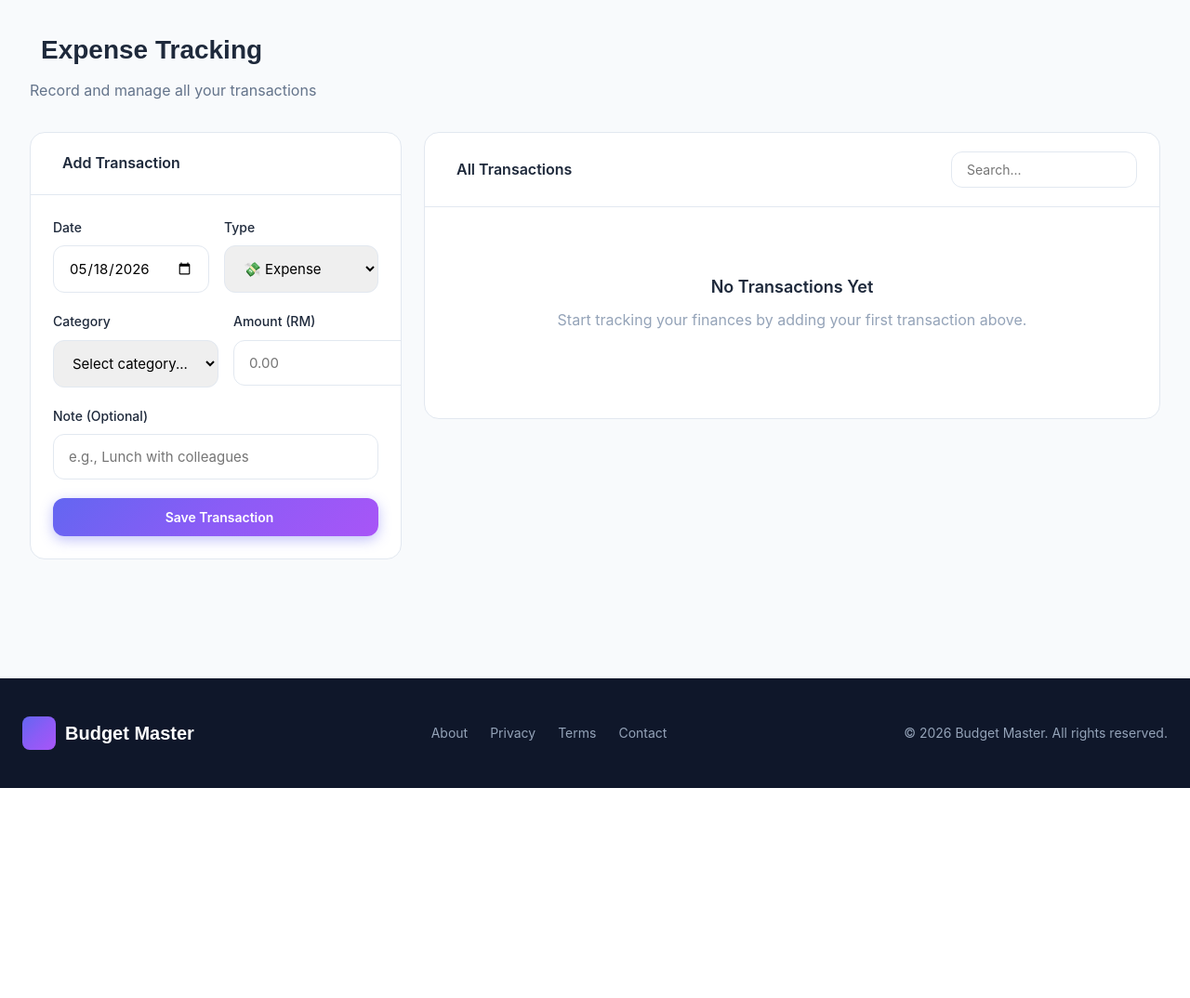
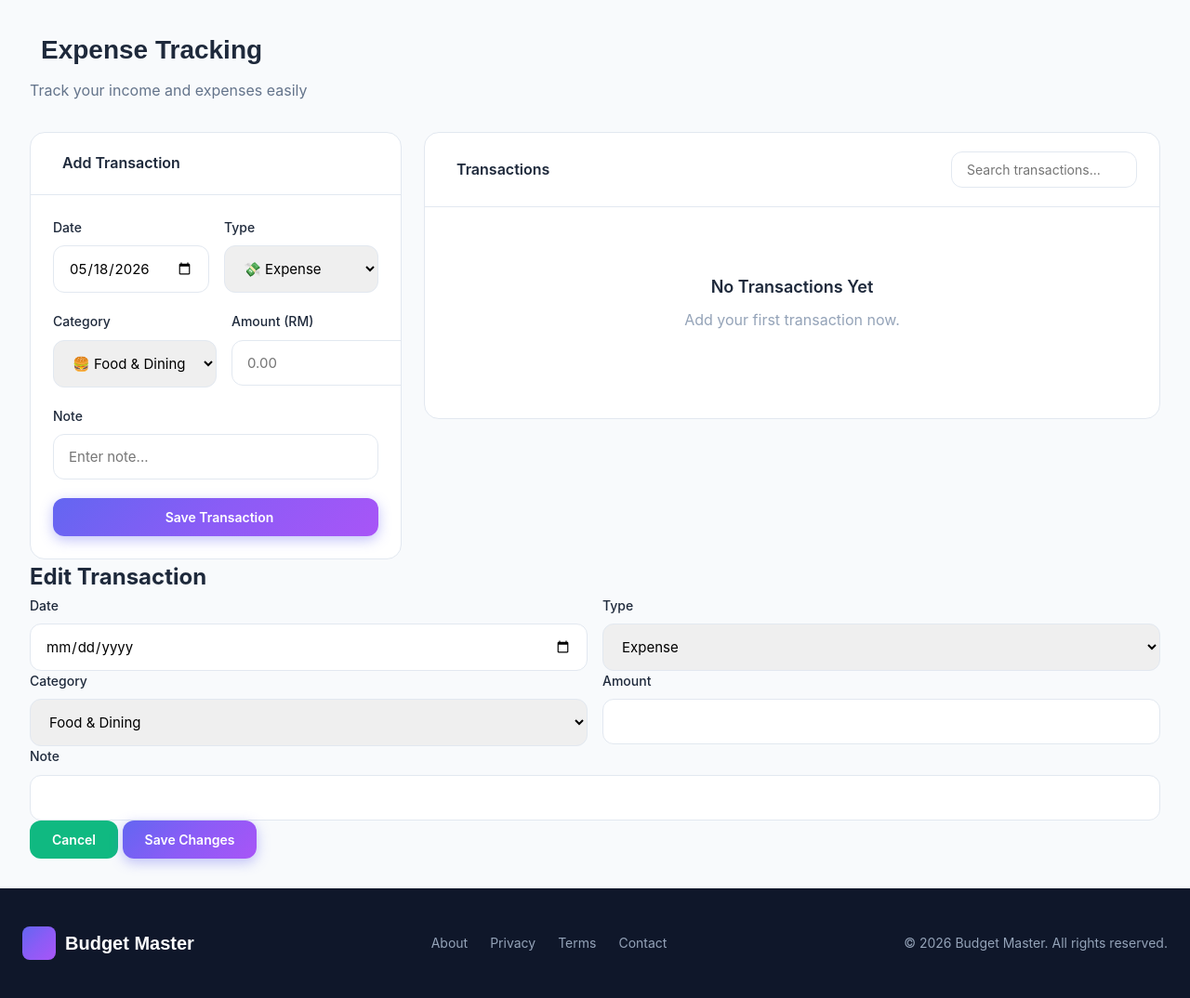
Before and after one commit to jt2911/budget-master, a Flask app: page /expenses in a window 1280 px wide. Shown: the part 70-1144 px from the top of the page at 93% size. Before the commit the page ends 918 px from the top, so only its background shows below. Run offline with Flask 3, Linux system fonts and the light colour scheme; a user stored in the database is signed in; data that the repository does not hold is empty.

Commit message:
Add files via upload

```diff
--- a/templates/expenses.html
+++ b/templates/expenses.html
@@ -6,29 +6,30 @@
 <div class="page-container">
     <div class="page-header reveal">
         <div class="page-title">
-            <h1><i class="fas fa-receipt"></i> Expense Tracking</h1>
-            <p>Record and manage all your transactions</p>
+            <h1><i class="fas fa-wallet"></i> Expense Tracking</h1>
+            <p>Track your income and expenses easily</p>
         </div>
     </div>
 
     <div class="page-grid">
-        <!-- Add Transaction Form -->
+        <!-- Add Transaction -->
         <div class="form-section reveal">
-            <div class="card">
+            <div class="card glass-card">
                 <div class="card-header">
                     <h2><i class="fas fa-plus-circle"></i> Add Transaction</h2>
                 </div>
+
                 <div class="card-body">
                     <form method="POST" action="{{ url_for('expenses') }}" class="transaction-form">
                         <div class="form-row">
                             <div class="form-group">
-                                <label for="date">Date</label>
-                                <input type="date" id="date" name="date" required
-                                       value="{{ now().strftime('%Y-%m-%d') if now is defined else '' }}">
+                                <label>Date</label>
+                                <input type="date" name="date" id="date" required>
                             </div>
+
                             <div class="form-group">
-                                <label for="type">Type</label>
-                                <select id="type" name="type" required>
+                                <label>Type</label>
+                                <select name="type" required>
                                     <option value="expense">💸 Expense</option>
                                     <option value="income">💰 Income</option>
                                 </select>
@@ -37,32 +38,29 @@
 
                         <div class="form-row">
                             <div class="form-group">
-                                <label for="category">Category</label>
-                                <select id="category" name="category" required>
-                                    <option value="">Select category...</option>
-                                    <option value="Necessities">🏠 Necessities</option>
-                                    <option value="Food">🍔 Food & Dining</option>
+                                <label>Category</label>
+                                <select name="category" required>
+                                    <option value="Food & Dining">🍔 Food & Dining</option>
                                     <option value="Transport">🚗 Transport</option>
+                                    <option value="Shopping">🛍 Shopping</option>
                                     <option value="Entertainment">🎮 Entertainment</option>
-                                    <option value="Shopping">🛍️ Shopping</option>
+                                    <option value="Education">📚 Education</option>
                                     <option value="Health">💊 Health</option>
-                                    <option value="Education">📚 Education</option>
-                                    <option value="Bills">📄 Bills & Utilities</option>
+                                    <option value="Bills">📄 Bills</option>
                                     <option value="Savings">💎 Savings</option>
                                     <option value="Others">📦 Others</option>
                                 </select>
                             </div>
+
                             <div class="form-group">
-                                <label for="amount">Amount (RM)</label>
-                                <input type="number" id="amount" name="amount" required
-                                       min="0.01" step="0.01" placeholder="0.00">
+                                <label>Amount (RM)</label>
+                                <input type="number" step="0.01" min="0.01" name="amount" placeholder="0.00" required>
                             </div>
                         </div>
 
                         <div class="form-group">
-                            <label for="note">Note (Optional)</label>
-                            <input type="text" id="note" name="note"
-                                   placeholder="e.g., Lunch with colleagues">
+                            <label>Note</label>
+                            <input type="text" name="note" placeholder="Enter note...">
                         </div>
 
                         <button type="submit" class="btn btn-primary btn-block">
@@ -73,49 +71,62 @@
             </div>
         </div>
 
-        <!-- Transactions List -->
+        <!-- Transaction List -->
         <div class="list-section reveal">
-            <div class="card">
+            <div class="card glass-card">
                 <div class="card-header">
-                    <h2><i class="fas fa-list"></i> All Transactions</h2>
-                    <div class="filter-group">
-                        <input type="text" id="searchTransactions" placeholder="Search..." class="search-input">
-                    </div>
+                    <h2><i class="fas fa-list"></i> Transactions</h2>
+
+                    <input type="text" id="searchTransactions" class="search-input" placeholder="Search transactions...">
                 </div>
+
                 <div class="card-body">
+                    {% if expenses %}
                     <div class="transactions-table-wrapper">
-                        {% if expenses %}
                         <table class="transactions-table">
                             <thead>
                                 <tr>
                                     <th>Date</th>
                                     <th>Category</th>
-                                    <th>Note</th>
                                     <th>Type</th>
                                     <th>Amount</th>
+                                    <th>Note</th>
                                     <th>Actions</th>
                                 </tr>
                             </thead>
+
                             <tbody id="transactionsBody">
-                                {% for expense in expenses|reverse %}
-                                <tr class="transaction-row {{ expense.type }}">
+                                {% for expense in expenses %}
+                                <tr>
                                     <td>{{ expense.date }}</td>
+
                                     <td>
-                                        <span class="category-badge">{{ expense.category }}</span>
-                                    </td>
-                                    <td class="note-cell">{{ expense.note or '-' }}</td>
-                                    <td>
-                                        <span class="type-badge {{ expense.type }}">
-                                            {{ expense.type|capitalize }}
+                                        <span class="category-badge">
+                                            {{ expense.category }}
                                         </span>
                                     </td>
+
+                                    <td>
+                                        {% if expense.type == 'income' %}
+                                        <span class="type-badge income">Income</span>
+                                        {% else %}
+                                        <span class="type-badge expense">Expense</span>
+                                        {% endif %}
+                                    </td>
+
                                     <td class="amount-cell {{ expense.type }}">
-                                        {% if expense.type == 'income' %}+{% else %}-{% endif %}RM{{ "%.2f"|format(expense.amount) }}
+                                        {% if expense.type == 'income' %}
+                                            +RM{{ '%.2f'|format(expense.amount) }}
+                                        {% else %}
+                                            -RM{{ '%.2f'|format(expense.amount) }}
+                                        {% endif %}
                                     </td>
+
+                                    <td>{{ expense.note or '-' }}</td>
+
                                     <td>
-                                        <!-- Edit Button -->
-                                        <button type="button" class="btn-icon edit"
-                                            title="Edit"
+                                        <button type="button"
+                                            class="btn-icon edit"
                                             onclick="openEditModal(
                                                 '{{ expense.id }}',
                                                 '{{ expense.date }}',
@@ -123,13 +134,16 @@
                                                 '{{ expense.category }}',
                                                 '{{ expense.amount }}',
                                                 '{{ expense.note or '' }}'
-                                            )">Edit
-                                            <i class="fas fa-pencil-alt"></i>
+                                            )">
+                                            <i class="fas fa-edit"></i>
                                         </button>
-                                        <!-- Delete Button -->
-                                        <form method="POST" action="{{ url_for('delete_expense', expense_id=expense.id) }}"
-                                              style="display: inline;" onsubmit="return confirm('Delete this transaction?')">
-                                            <button type="submit" class="btn-icon danger" title="Delete">Delete
+
+                                        <form method="POST"
+                                            action="{{ url_for('delete_expense', expense_id=expense.id) }}"
+                                            style="display:inline;"
+                                            onsubmit="return confirm('Delete this transaction?')">
+
+                                            <button type="submit" class="btn-icon danger">
                                                 <i class="fas fa-trash"></i>
                                             </button>
                                         </form>
@@ -138,74 +152,71 @@
                                 {% endfor %}
                             </tbody>
                         </table>
-                        {% else %}
-                        <div class="empty-state">
-                            <i class="fas fa-receipt"></i>
-                            <h3>No Transactions Yet</h3>
-                            <p>Start tracking your finances by adding your first transaction above.</p>
-                        </div>
-                        {% endif %}
                     </div>
+                    {% else %}
+                    <div class="empty-state">
+                        <i class="fas fa-receipt"></i>
+                        <h3>No Transactions Yet</h3>
+                        <p>Add your first transaction now.</p>
+                    </div>
+                    {% endif %}
                 </div>
             </div>
         </div>
     </div>
 </div>
 
-<!-- ── Edit Modal ── -->
-<div id="editModal" style="display:none; position:fixed; inset:0; background:rgba(0,0,0,0.45);
-     z-index:1000; align-items:center; justify-content:center;">
-    <div style="background:#8c55fb; border-radius:12px; padding:1.5rem; width:100%; max-width:500px; margin:1rem;">
-        <h3 style="margin:0 0 1.25rem; font-size:1.1rem;">
-            <i class="fas fa-pencil-alt"></i> Edit Transaction
-        </h3>
-        <form method="POST" id="editForm" action="">
+<!-- Edit Modal -->
+<div id="editModal" class="modal-overlay">
+    <div class="modal-box">
+        <h2>Edit Transaction</h2>
+
+        <form method="POST" id="editForm">
             <div class="form-row">
                 <div class="form-group">
-                    <label for="edit_date">Date</label>
-                    <input type="date" id="edit_date" name="date" required>
+                    <label>Date</label>
+                    <input type="date" name="date" id="edit_date" required>
                 </div>
+
                 <div class="form-group">
-                    <label for="edit_type">Type</label>
-                    <select id="edit_type" name="type" required>
-                        <option value="expense">💸 Expense</option>
-                        <option value="income">💰 Income</option>
+                    <label>Type</label>
+                    <select name="type" id="edit_type" required>
+                        <option value="expense">Expense</option>
+                        <option value="income">Income</option>
                     </select>
                 </div>
             </div>
+
             <div class="form-row">
                 <div class="form-group">
-                    <label for="edit_category">Category</label>
-                    <select id="edit_category" name="category" required>
-                        <option value="Necessities">🏠 Necessities</option>
-                        <option value="Food">🍔 Food & Dining</option>
-                        <option value="Transport">🚗 Transport</option>
-                        <option value="Entertainment">🎮 Entertainment</option>
-                        <option value="Shopping">🛍️ Shopping</option>
-                        <option value="Health">💊 Health</option>
-                        <option value="Education">📚 Education</option>
-                        <option value="Bills">📄 Bills & Utilities</option>
-                        <option value="Savings">💎 Savings</option>
-                        <option value="Others">📦 Others</option>
+                    <label>Category</label>
+                    <select name="category" id="edit_category" required>
+                        <option value="Food & Dining">Food & Dining</option>
+                        <option value="Transport">Transport</option>
+                        <option value="Shopping">Shopping</option>
+                        <option value="Entertainment">Entertainment</option>
+                        <option value="Education">Education</option>
+                        <option value="Health">Health</option>
+                        <option value="Bills">Bills</option>
+                        <option value="Savings">Savings</option>
+                        <option value="Others">Others</option>
                     </select>
                 </div>
+
                 <div class="form-group">
-                    <label for="edit_amount">Amount (RM)</label>
-                    <input type="number" id="edit_amount" name="amount" required
-                           min="0.01" step="0.01" placeholder="0.00">
+                    <label>Amount</label>
+                    <input type="number" step="0.01" name="amount" id="edit_amount" required>
                 </div>
             </div>
+
             <div class="form-group">
-                <label for="edit_note">Note (Optional)</label>
-                <input type="text" id="edit_note" name="note" placeholder="e.g., Lunch with colleagues">
+                <label>Note</label>
+                <input type="text" name="note" id="edit_note">
             </div>
-            <div style="display:flex; gap:0.75rem; margin-top:1.25rem; justify-content:flex-end;">
-                <button type="button" class="btn btn-secondary" onclick="closeEditModal()">
-                    Cancel
-                </button>
-                <button type="submit" class="btn btn-primary">
-                    <i class="fas fa-save"></i> Save Changes
-                </button>
+
+            <div class="modal-actions">
+                <button type="button" class="btn btn-secondary" onclick="closeEditModal()">Cancel</button>
+                <button type="submit" class="btn btn-primary">Save Changes</button>
             </div>
         </form>
     </div>
@@ -214,19 +225,24 @@
 
 {% block scripts %}
 <script>
-// Search functionality
-document.getElementById('searchTransactions')?.addEventListener('input', function(e) {
-    const search = e.target.value.toLowerCase();
-    document.querySelectorAll('#transactionsBody tr').forEach(row => {
-        const text = row.textContent.toLowerCase();
-        row.style.display = text.includes(search) ? '' : 'none';
-    });
-});
-
-// Set default date
 document.getElementById('date').valueAsDate = new Date();
 
-// ── Edit Modal ──
+// Search
+const searchInput = document.getElementById('searchTransactions');
+
+if (searchInput) {
+    searchInput.addEventListener('input', function(e) {
+        const value = e.target.value.toLowerCase();
+
+        document.querySelectorAll('#transactionsBody tr').forEach(row => {
+            row.style.display = row.textContent.toLowerCase().includes(value)
+                ? ''
+                : 'none';
+        });
+    });
+}
+
+// Edit Modal
 function openEditModal(id, date, type, category, amount, note) {
     document.getElementById('editForm').action = '/edit_expense/' + id;
     document.getElementById('edit_date').value = date;
@@ -235,17 +251,19 @@
     document.getElementById('edit_amount').value = amount;
     document.getElementById('edit_note').value = note;
 
-    const modal = document.getElementById('editModal');
-    modal.style.display = 'flex';
+    document.getElementById('editModal').style.display = 'flex';
 }
 
 function closeEditModal() {
     document.getElementById('editModal').style.display = 'none';
 }
 
-// Close modal when clicking the backdrop
-document.getElementById('editModal').addEventListener('click', function(e) {
-    if (e.target === this) closeEditModal();
-});
+window.onclick = function(event) {
+    const modal = document.getElementById('editModal');
+
+    if (event.target === modal) {
+        closeEditModal();
+    }
+}
 </script>
 {% endblock %}
```
Also changed, not shown: templates/budget.html (+78 -83 lines).
